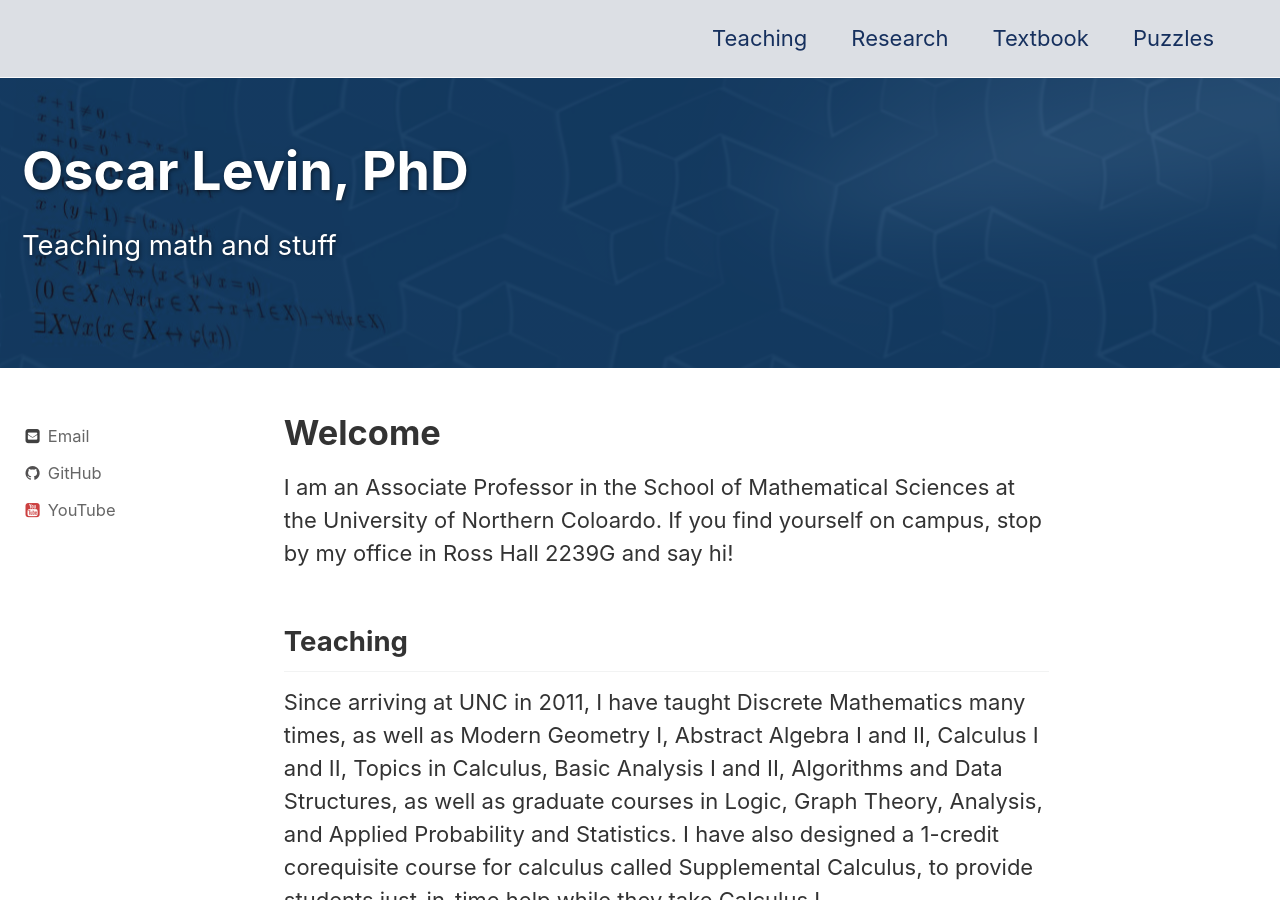
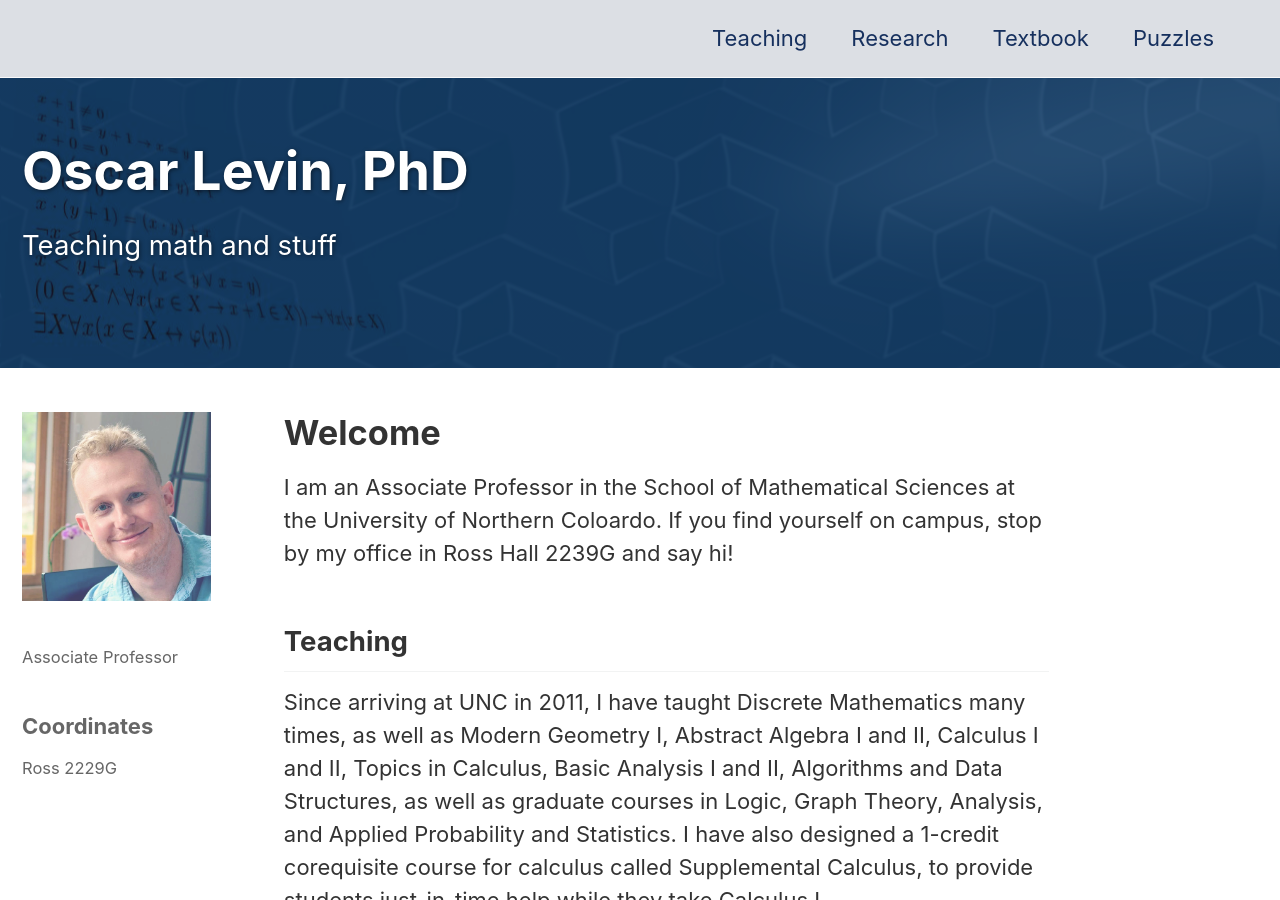
Before and after one commit to oscarlevin/oscarlevin.github.io, a Jekyll site: the page built from index.md, in a window 1280 px wide and 900 px high. Built offline with Jekyll 4.4.1, drawn with Linux system fonts in a browser that asks for light colours; some of the changed lines change nothing that is shown.

Commit message:
update sidebar

```diff
--- a/index.md
+++ b/index.md
@@ -7,17 +7,17 @@ header:
   overlay_color: "#16305e"
   overlay_image: /assets/images/bg-main.png
 excerpt: "Teaching math and stuff"
-author_profile: true
+author_profile: false
 sidebar:
-  image: /assets/images/headshot.png
-  image_alt: "Oscar Levin, PhD"
-  text: "Associate Professor"
-  title: Coordinates
-  text: "School of Mathematical Sciences"
-  text: "University of Northern Colorado"
-  text: "Greeley, Co 80639"
-  text: "Ross 2229G"
-
+  - title: ""
+    image: /assets/images/headshot.png
+    image_alt: "Oscar Levin, PhD"
+    text: "Associate Professor"
+  - title: Coordinates
+    text: "School of Mathematical Sciences"
+    text: "University of Northern Colorado"
+    text: "Greeley, Co 80639"
+    text: "Ross 2229G"
 ---
 
 # Welcome
```
